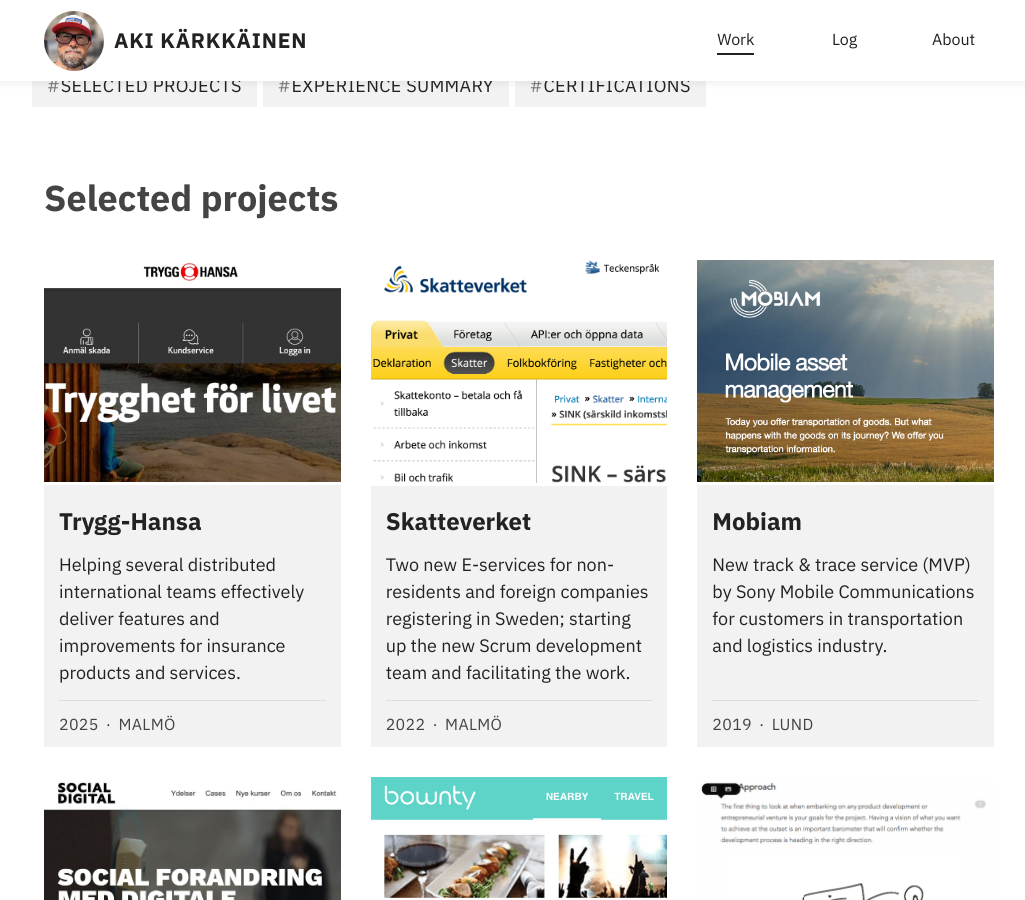
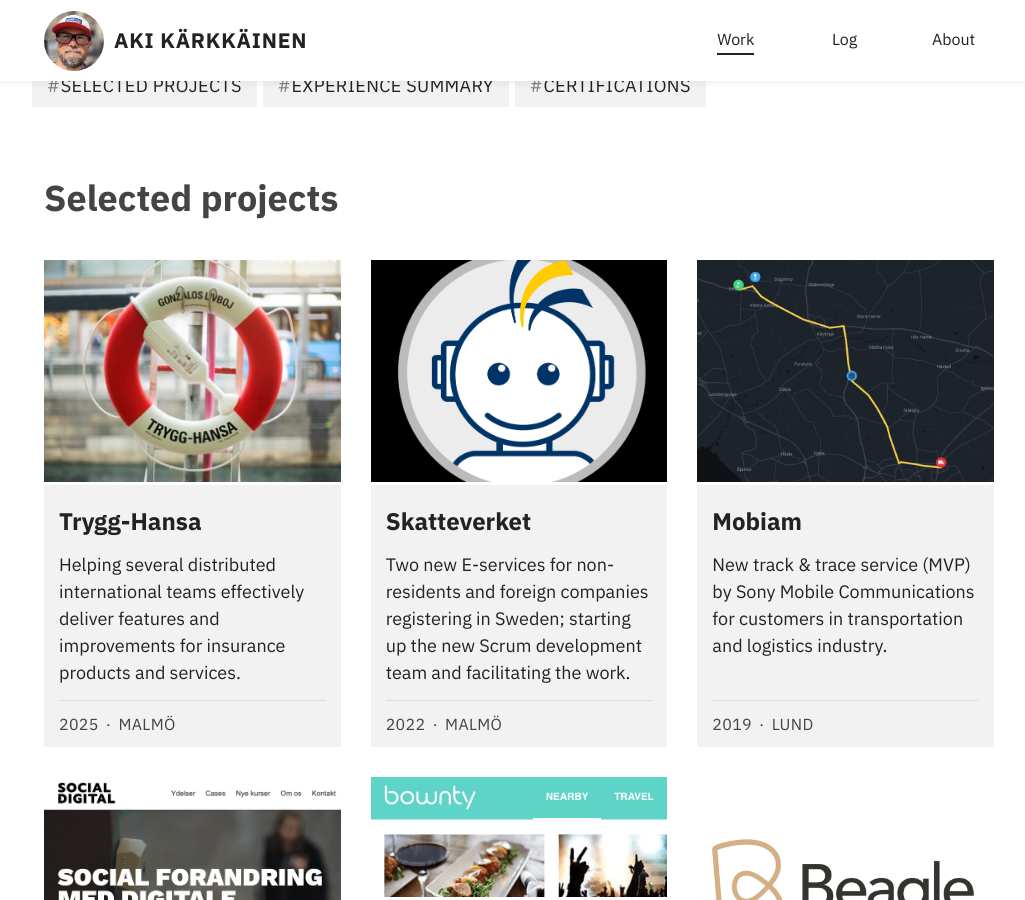
Before and after one commit to akikoo/akikoo.github.io, a Jekyll site: the page built from pages/work/index.html, in a window 1280 px wide and 900 px high, scrolled down 560 px. Shown: the whole window, without its empty margins (121-1146 px from the left). Built offline with Jekyll 4.4.1, drawn with Linux system fonts in a browser that asks for light colours; some web fonts are replaced.

Commit message:
Adapt project thumbnails in portfolio

```diff
--- a/_data/projects.yml
+++ b/_data/projects.yml
@@ -1,6 +1,6 @@
 - name: Trygg-Hansa
   description: Helping several distributed international teams effectively deliver features and improvements for insurance products and services.
-  image: 2025-trygg-hansa-se-s.png
+  image: 2025-trygg-hansa-se-s.jpg
   url: https://www.trygghansa.se/
   year: 2025 <span class="middot" aria-hidden="true">&middot;</span> Malmö
 - name: Skatteverket
```
Also changed, not shown: assets/images/portfolio/2016-beagle-co-s.png, assets/images/portfolio/2019-mobiam-io-s.png, assets/images/portfolio/2020-skatteverket-se-s.png, assets/images/portfolio/2025-trygg-hansa-se-s.jpg (added), assets/images/portfolio/2025-trygg-hansa-se-s.png (deleted).
